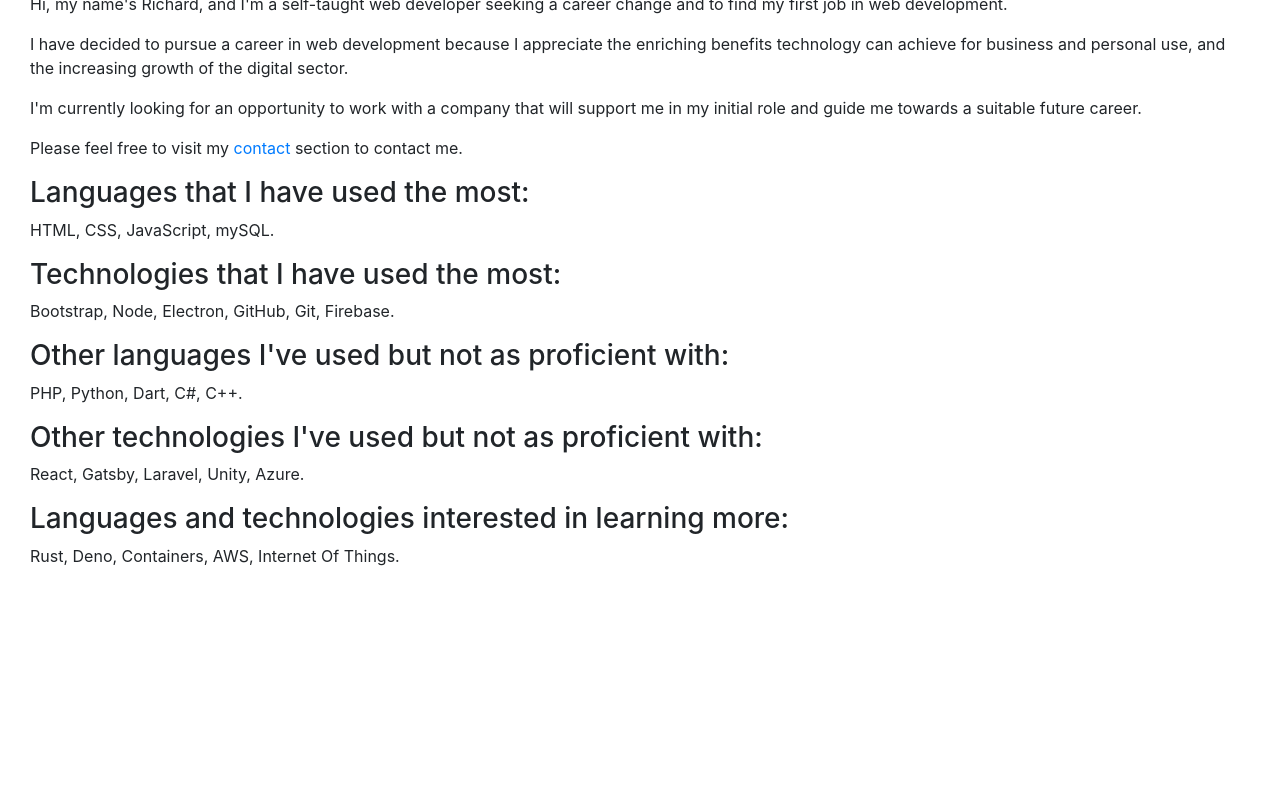
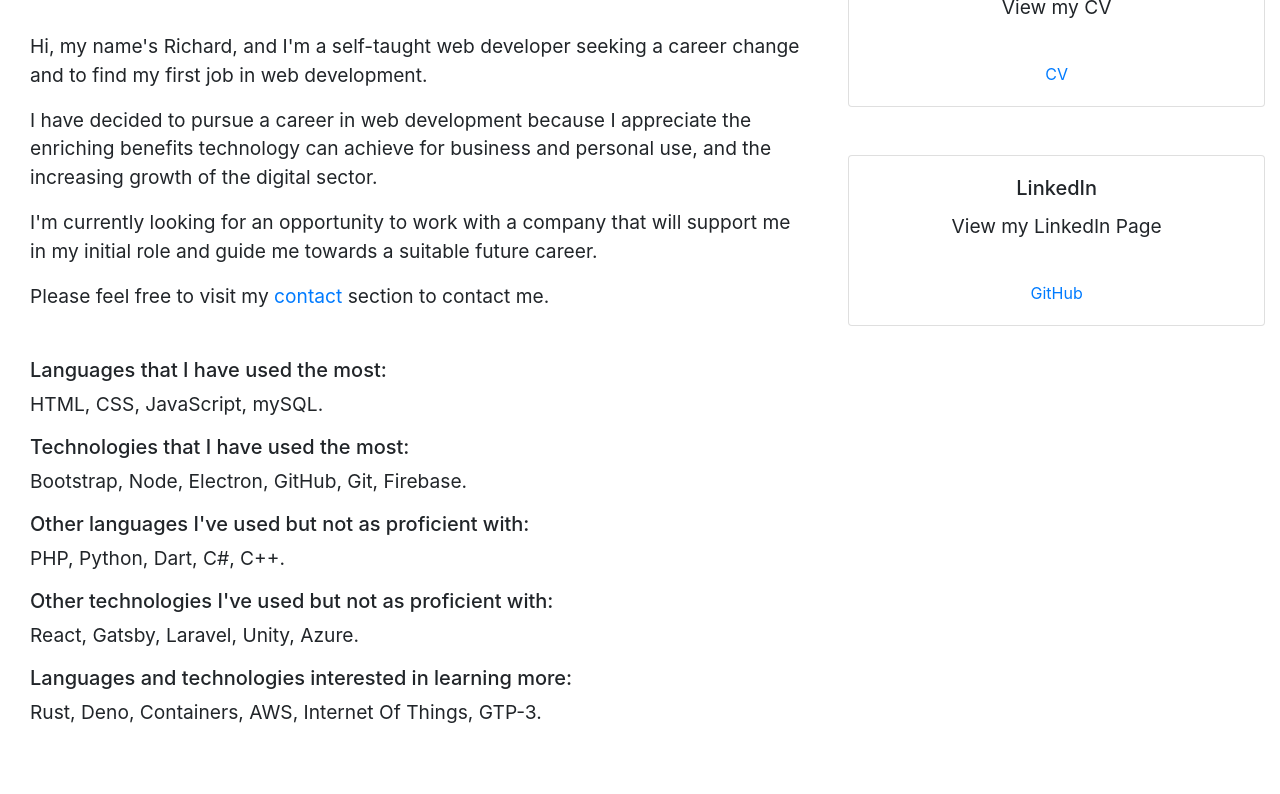
Before and after one commit to web-development2017/my_portfolio, a Gatsby site: page /about in a window 1280 px wide. Shown: the part 190-984 px from the top of the page. Before the commit the page ends 844 px from the top, so only its background shows below. Built offline with nearby package versions, Linux system fonts and the light colour scheme; Gatsby itself is replaced by a stand-in of ours.

Commit message:
updated about page

```diff
--- a/src/components/layout.css
+++ b/src/components/layout.css
@@ -1,10 +1,34 @@
+p{font-size: 1.2em;}
 .custom{padding: 70px 30px}
 .navbar-toggler-icon{
     width:20px;
     height:20px;
 }
+
+/* .col-sm-6 {
+    flex: 0 0 100%;
+    max-width: 100%;
+} */
+
 @media only screen and (min-width: 992px) {
     .gatsby-image-wrapper{
         min-height: 320px; max-height: 320px;
     }
+    .col-sm-6 {
+        flex: 0 0 100%;
+        max-width: 100%;
+    }
 }
+
+@media only screen and (max-width: 991px) {
+    .col-sm-6 {
+        flex: 0 0 50%;
+        max-width: 49%;
+    }
+}
+@media only screen and (max-width: 576px) {
+    .col-sm-6 {
+        flex: 0 0 100%;
+        max-width: 100%;
+    }
+}
--- a/src/components/project-preview.js
+++ b/src/components/project-preview.js
@@ -9,7 +9,7 @@ const ProjectPreview = ({ title, description, githuburl, projecturl, imageData }
     <div className="col-sm-12 col-lg-6">
       <Card className="mb-5">
         <Image fluid={imageData} alt={title} />
-        <Card.Body id="card-body-button">
+        <Card.Body>
           <Card.Title>{title}</Card.Title>
           <Card.Text>
             {description}
--- a/src/pages/about.js
+++ b/src/pages/about.js
@@ -2,26 +2,64 @@ import React from "react";
 import { Link } from "gatsby";
 import Layout from "../components/layout";
 
+import 'bootstrap/dist/css/bootstrap.min.css';
+import Card from 'react-bootstrap/Card';
+
 
 export default function About() {
-    return (
-        <Layout>
-          <h1>About Me</h1>
+  return (
+    <Layout>
+      <div className="row">
+        <div className="col-sm-12 col-lg-8 mb-sm-5 pr-lg-5">
+          <h1 className="mb-5">About Me</h1>
           <p>Hi, my name's Richard, and I'm a self-taught web developer seeking a career change and to find my first job in web development.</p>
           <p>I have decided to pursue a career in web development because I appreciate the enriching benefits technology can achieve for business and personal use, and the increasing growth of the digital sector.</p>
           <p>I'm currently looking for an opportunity to work with a company that will support me in my initial role and guide me towards a suitable future career.</p>
-          <p>Please feel free to visit my <Link to="/contact">contact</Link> section to contact me.</p>
+          <p className="mb-5">Please feel free to visit my <Link to="/contact">contact</Link> section to contact me.</p>
 
-          <h3>Languages that I have used the most:</h3>
+          <h5 className="mb-2">Languages that I have used the most:</h5>
           <p>HTML, CSS, JavaScript, mySQL.</p>
-          <h3>Technologies that I have used the most:</h3>
+          <h5 className="mb-2">Technologies that I have used the most:</h5>
           <p>Bootstrap, Node, Electron, GitHub, Git, Firebase.</p>
-          <h3>Other languages I've used but not as proficient with:</h3>
+          <h5 className="mb-2">Other languages I've used but not as proficient with:</h5>
           <p>PHP, Python, Dart, C#, C++.</p>
-          <h3>Other technologies I've used but not as proficient with:</h3>
+          <h5 className="mb-2">Other technologies I've used but not as proficient with:</h5>
           <p>React, Gatsby, Laravel, Unity, Azure.</p>
-          <h3>Languages and technologies interested in learning more:</h3>
-          <p>Rust, Deno, Containers, AWS, Internet Of Things.</p>
-        </Layout>
-    );
+          <h5 className="mb-2">Languages and technologies interested in learning more:</h5>
+          <p>Rust, Deno, Containers, AWS, Internet Of Things, GTP-3.</p>
+        </div>
+
+          <div className="col-sm-12 col-lg-4 text-center mt-5 mt-lg-0">
+            <div className="row justify-content-sm-between justify-content-lg-center">
+              <Card className="mb-5 col-xs-12 col-sm-6 col-lg-12">
+                <Card.Body>
+                  <Card.Title>CV</Card.Title>
+                  <Card.Text>
+                    View my CV
+                  </Card.Text>
+                </Card.Body>
+                <Card.Body>
+                  <Link className="d-block" to="/cv">CV</Link>
+                  {/* <Card.Link href="/" target="_blank" rel="noopener noreferrer">GitHub</Card.Link>
+                  <Card.Link href="/" target="_blank" rel="noopener noreferrer">Visit Site</Card.Link> */}
+                </Card.Body>
+              </Card>
+              <Card className="mb-5 col-xs-12 col-sm-6 col-lg-12">
+                {/* <Image fluid={imageData} alt={title} /> */}
+                <Card.Body>
+                  <Card.Title>LinkedIn</Card.Title>
+                  <Card.Text>
+                    View my LinkedIn Page
+                  </Card.Text>
+                </Card.Body>
+                <Card.Body>
+                  <Card.Link href="https://gb.linkedin.com/" target="_blank" rel="noopener noreferrer">GitHub</Card.Link>
+                </Card.Body>
+              </Card>
+            </div>
+        </div>
+      </div>
+
+    </Layout>
+  );
 }
```
